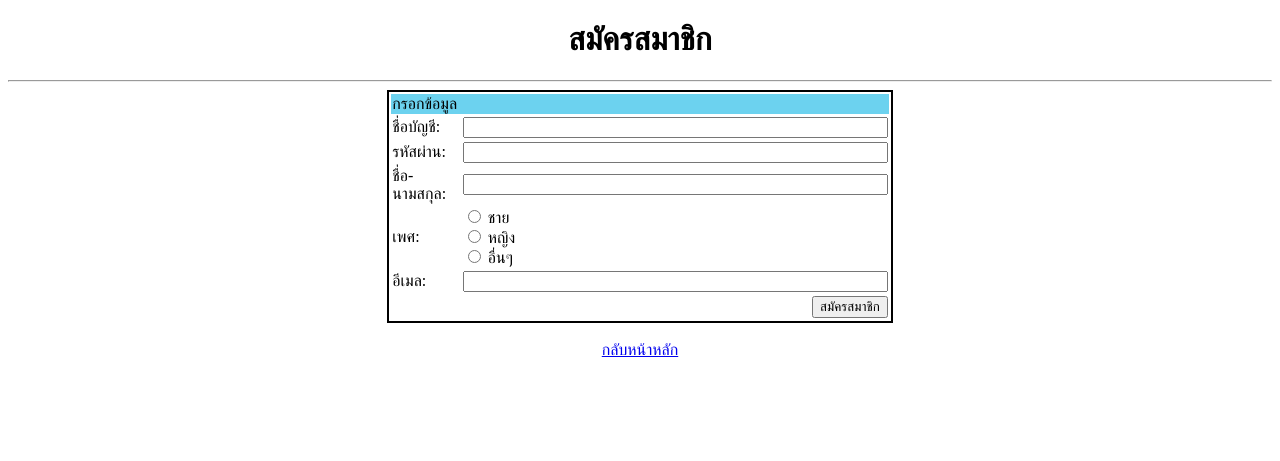
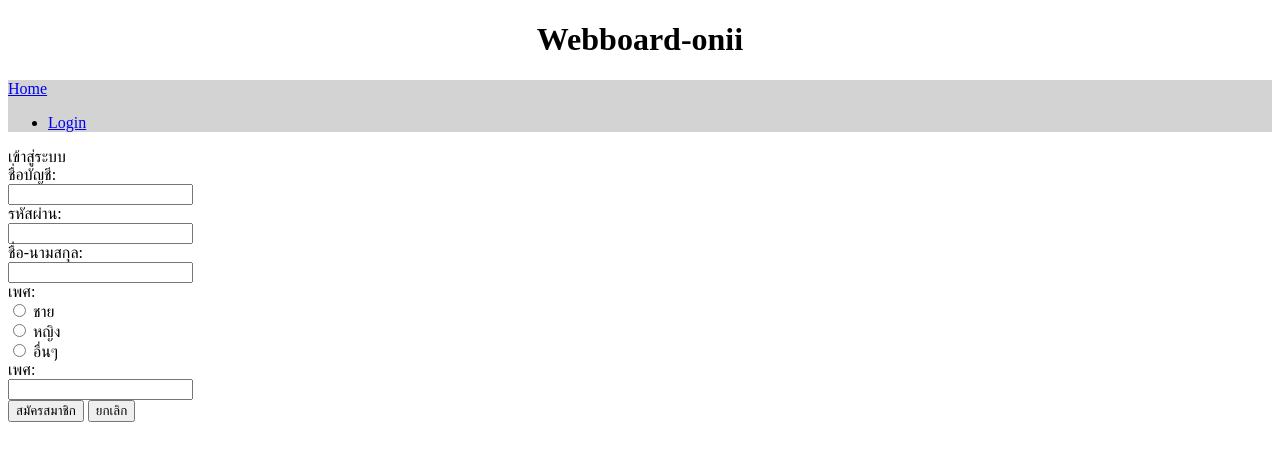
Before and after one commit to s6603052413094/Webboard-001, a PHP site: page /register.php in a window 1280 px wide. Shown: the top 461 px of the page. Run offline with PHP 8.4, Linux system fonts and the light colour scheme.

Commit message:
register_save.php work9 not finshed
register_save.php work9 not finshed

```diff
--- a/register.php
+++ b/register.php
@@ -6,49 +6,71 @@
     <title>register</title>
 </head>
 <body>
-    <header>
-        <h1 style="text-align: center;">สมัครสมาชิก</h1>
-    </header>
-    <hr>
-    <form action="">
-        <table style="border: 2px solid black; width: 40%;" align="center">
-            <tr>
-                <td colspan="2" style="background-color: #6CD2EF;">กรอกข้อมูล</td>
-            </tr>
-            <tr>
-                <td> ชื่อบัญชี: </td>
-                <td><input type="text" name="username" size="50"></td>
-            </tr
-            <tr>
-                <td> รหัสผ่าน: </td>
-                <td><input type="password" name="pwd" size="50"></td>
-            </tr>
-            <tr>
-                <td> ชื่อ-นามสกุล: </td>
-                <td><input type="text" name="full_name" size="50"></td>
-            </tr>
-            <tr>
-                <td> เพศ: </td>
-                <td>
-                    <input type="radio" name="gender" value="m"> ชาย <br>
-                    <input type="radio" name="gender" value="w"> หญิง <br>
-                    <input type="radio" name="gender" value="o"> อื่นๆ
-                </td>
-            </tr>
-            <tr>
-                <td>อีเมล:</td>
-                <td><input type="email" name="email" size="50"></td>
-            </tr>
-            <tr>
-                <td colspan="2" align="right">
-                    <input type="submit" value="สมัครสมาชิก">
-                </td>
-            </tr>
-        </table>
-        <br>
-        <div style="text-align: center;">
-             <a href="index.php">กลับหน้าหลัก</a>
+    <div class="container-lg">
+        <h1 style="text-align: center;" class="mt-3">Webboard-onii</h1>
+        <?php include "nav.php" ?>
+        <div class="row mt-4">
+            <div class="col-lg-4 col-md-3 col-sm-2 col-1"></div>
+            <div class="col-lg-4 col-md-6 col-sm-8 col-10">
+                <div class="card-header bg-primary text-white">เข้าสู่ระบบ</div>
+                <div class="card-body">
+                    <form action="register_save.php" method="post">
+                        <div class="row">
+                            <label class="col-lg-4 col-md-3 col-from-label">ชื่อบัญชี:</label>
+                            <div class="col-lg-9">
+                                <input type="text" name="login" class="form-control" required>
+                            </div>
+                        </div>
+                        <div class="row mt-3">
+                            <label class="col-lg-4 col-md-3 col-from-label">รหัสผ่าน:</label>
+                            <div class="col-lg-9">
+                                <input type="password" name="pwd" class="form-control" required>
+                            </div>
+                        </div>
+<div class="row mt-3">
+    <label class="col-lg-4 col-md-3 col-from-label">ชื่อ-นามสกุล:</label>
+    <div class="col-lg-9">
+        <input type="text" name="name" class="form-control" required>
+    </div>
+</div>
+<div class="row mt-3">
+    <label class="col-lg-4 col-md-3 col-from-label">เพศ:</label>
+    <div class="col-lg-9">
+        <div class="form-check">
+            <input type="radio" name="gender" value="m" class="form-check-input" required>
+            <label class="form-check">ชาย</label>
+    </div>
+    <div class="col-lg-9">
+        <div class="form-check">
+            <input type="radio" name="gender" value="f" class="form-check-input" required>
+            <label class="form-check">หญิง</label>
+    </div>
+    <div class="col-lg-9">
+        <div class="form-check">
+            <input type="radio" name="gender" value="o" class="form-check-input" required>
+            <label class="form-check">อื่นๆ</label>
         </div>
-    </form>
+    </div>
+</div>
+                        <div class="row mt-3">
+                            <label class="col-lg-3 col-from-label">เพศ:</label>
+                            <div class="col-lg-9">
+                                <input type="email" name="email" class="form-control" required>
+                            </div>
+                        </div>
+                        <div class="row mt-3">
+                            <div class="col-lg-12 d-flex justify-content-center">
+                                <button type="submit" class="btn btn-primary btn-sm me-2">
+                                    <i class="bi bi-save"></i> สมัครสมาชิก</button>
+                                <button type="reset" class="btn btn-danger btn-sm">
+                                    <i class="bi bi-x-square"></i> ยกเลิก</button>
+                            </div>
+                        </div>
+                    </form>
+                </div>
+            </div>
+        </div>
+        <div class="col-lg-3 col-md-2 col-sm-1"></div>
+    </div>
+    <br>
 </body>
-</html>
```
Also changed, not shown: register_save.php (added, +23 -0 lines).
